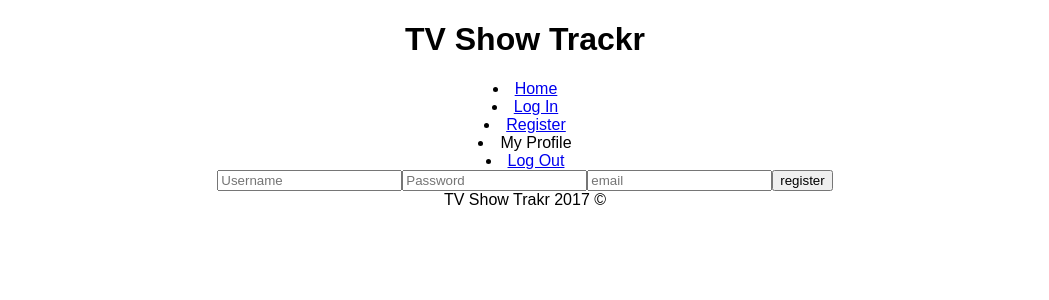
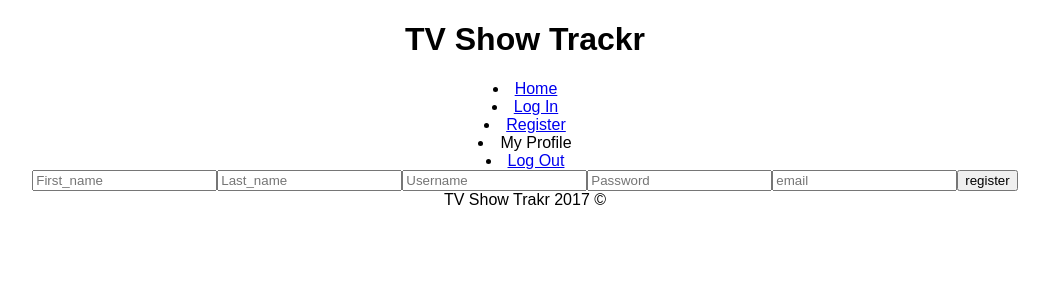
Before and after one commit to zakphi/ShowTrakr, a React (Create React App) app in the folder client/: page /register in a window 1280 px wide. Shown: the top 300 px of the page, without its empty margins (115-1164 px from the left). Built offline with nearby package versions, Linux system fonts and the light colour scheme.

Commit message:
update register page

```diff
--- a/client/src/components/Register.jsx
+++ b/client/src/components/Register.jsx
@@ -4,6 +4,8 @@ class Register extends Component {
   constructor() {
     super();
     this.state = {
+      first_name: '',
+      last_name: '',
       username: '',
       password: '',
       email: '',
@@ -23,6 +25,8 @@ class Register extends Component {
     return (
       <div className="register">
         <form onSubmit={(e) => this.props.handleRegisterSubmit(e, this.state.username, this.state.password, this.state.email)}>
+          <input type="text" name="first_name" value={this.state.first_name} placeholder="First_name" onChange={this.handleInputChange}  />
+          <input type="text" name="last_name" value={this.state.last_name} placeholder="Last_name" onChange={this.handleInputChange}  />
           <input type="text" name="username" value={this.state.username} placeholder="Username" onChange={this.handleInputChange}  />
           <input type="password" name="password" value={this.state.password} placeholder="Password" onChange={this.handleInputChange}  />
           <input type="email" name="email" value={this.state.email} placeholder="email" onChange={this.handleInputChange} />
```
